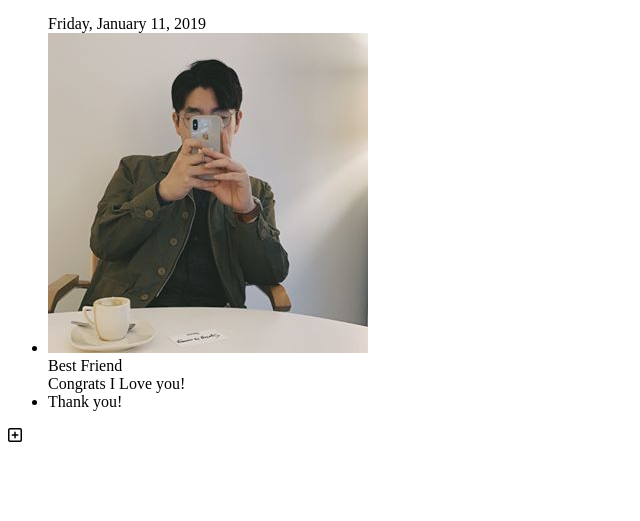
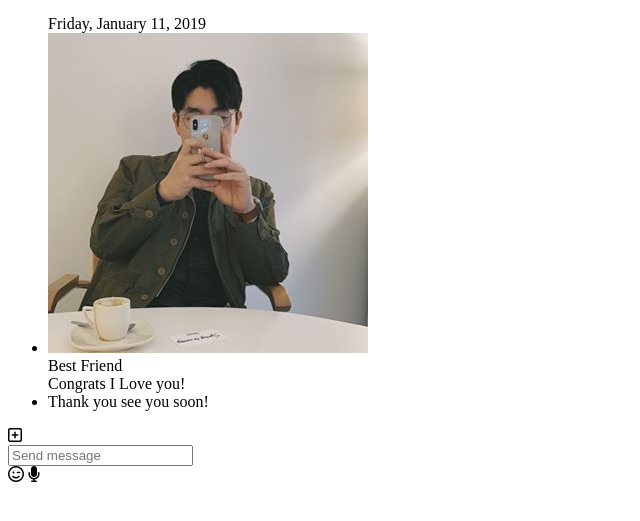
Before and after one commit to holynow/kakao-clone-2.0, a plain HTML site: page chat.html in a window 1280 px wide. Shown: the part 193-714 px from the top of the page, without its empty margins (0-640 px from the left). Drawn offline with Linux system fonts and the light colour scheme.

Commit message:
Update chat.html

```diff
--- a/chat.html
+++ b/chat.html
@@ -26,7 +26,7 @@
     </div>
     <header class="header">
       <div class="header__header-column">
-        <a href="more.html" class="header__back-btn">
+        <a href="index.html" class="header__back-btn">
           <i class="fas fa-arrow-left fa-2x"></i>
         </a>
         <h1 class="header__title">Best Friend</h1>
@@ -57,7 +57,7 @@
           <span class="message__timestamp"></span>
           <div class="message__contaent">
             <div class="message__bubble">
-              Thank you!
+              Thank you see you soon!
             </div>
           </div>
         </li>
@@ -67,8 +67,21 @@
       <div class="chat__write-column">
         <i class="far fa-plus-square"></i>
       </div>
-      <div class="chat__write-column"></div>
-      <div class="chat__write-column"></div>
+      <div class="chat__write-column">
+        <input
+          type="text"
+          placeholder="Send message"
+          class="chat_write-input"
+        />
+      </div>
+      <div class="chat__write-column">
+        <span class="chat__write-icon">
+          <i class="far fa-smile-wink"></i>
+        </span>
+        <span class="chat__write-icon">
+          <i class="fas fa-microphone"></i>
+        </span>
+      </div>
     </div>
   </body>
 </html>
```
